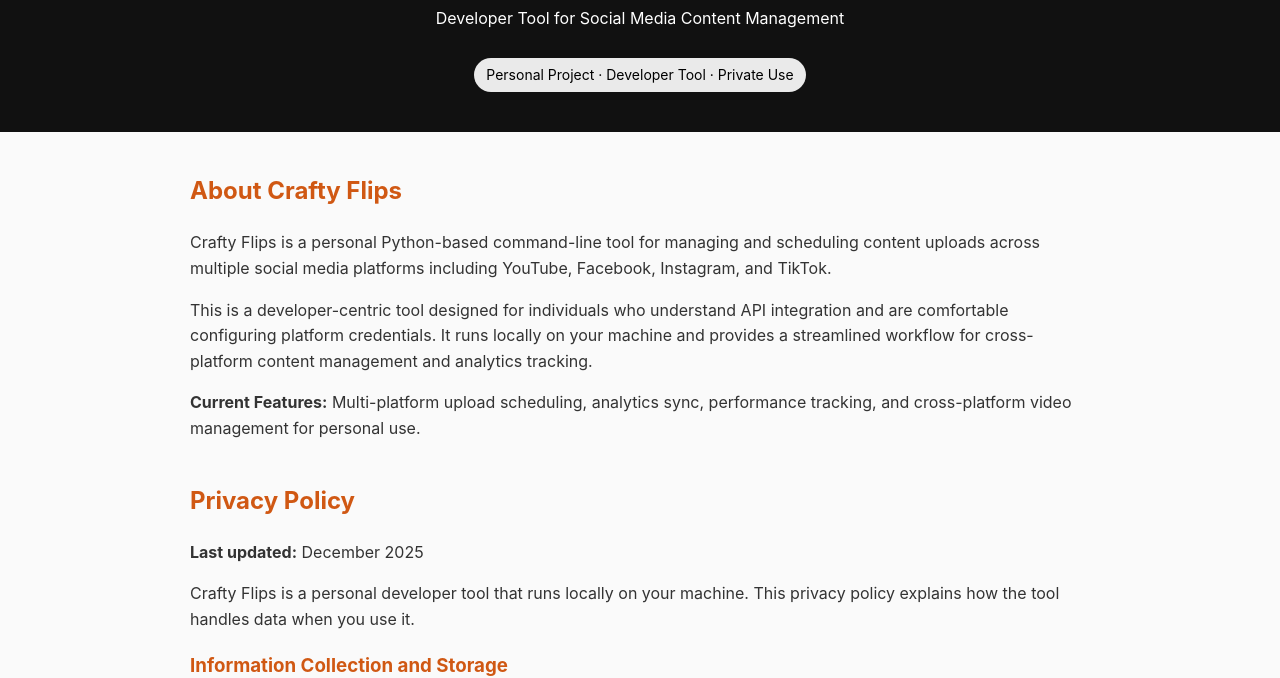
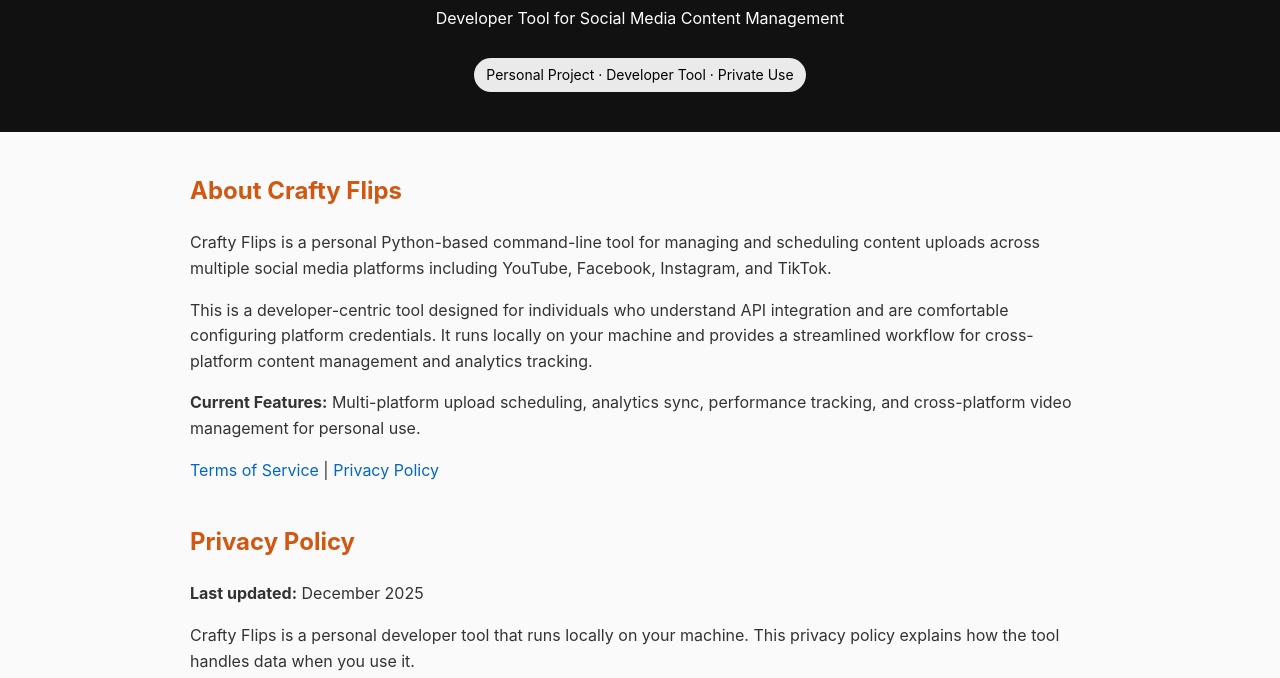
Before and after one commit to niknack/craftflips-site, a plain HTML site: page index.html in a window 1280 px wide. Shown: the part 128-806 px from the top of the page. Drawn offline with Linux system fonts and the light colour scheme.

Commit message:
added links

```diff
--- a/index.html
+++ b/index.html
@@ -71,6 +71,10 @@
   <p>
     <strong>Current Features:</strong> Multi-platform upload scheduling, analytics sync,
     performance tracking, and cross-platform video management for personal use.
+  </p>
+  <p>
+    <a href="terms-of-service.html">Terms of Service</a> |
+    <a href="privacy-policy.html">Privacy Policy</a>
   </p>
 </section>
 
```
